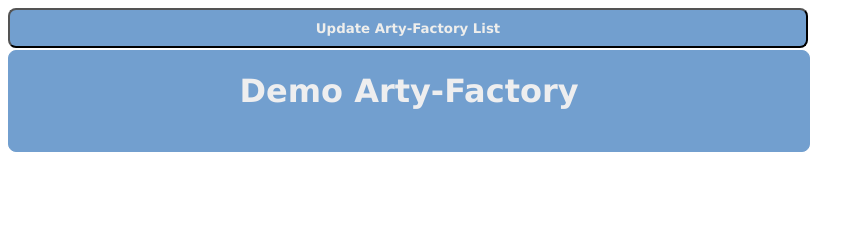
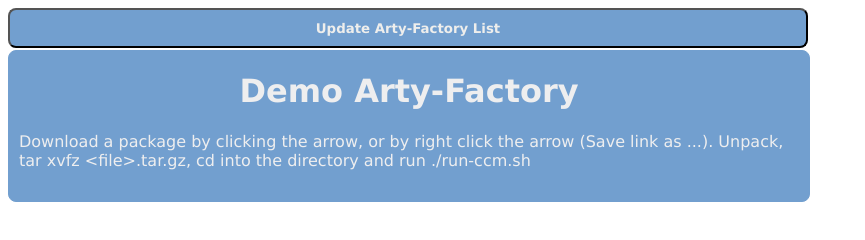
Before and after one commit to kosmoskatten/arty-factory, a plain HTML site: page site/index.html in a window 1280 px wide. Shown: the whole page, without its empty margins (0-865 px from the left). Drawn offline with Linux system fonts and the light colour scheme; no server answers.

Commit message:
More docu.

```diff
--- a/site/index.html
+++ b/site/index.html
@@ -45,17 +45,23 @@
                 object-fit: contain;
             }
             div.footer {
-                height: 100px;
+                height: 150px;
                 width: 100%;
                 background: #729fcf;
                 margin-top: 2px;
                 border: thin solid #729fcf;
                 border-radius: 8px;
-                text-align: center;
             }
             h1.footer {
                 color: #eeeeef;
                 font-family: Verdana, Geneva, Sans-Serif;
+                text-align: center;
+            }
+            p.footer {
+                color: #eeeeef;
+                font-family: Verdana, Geneva, Sans-Serif;
+                text-align: left;
+                margin: 10px;
             }
         <style>
     </head>
--- a/site/script/factory-client.js
+++ b/site/script/factory-client.js
@@ -19,6 +19,10 @@ function updateFileList() {
 }
 
 function createLayout() {
+    var infoText="Download a package by clicking the arrow, or by " +
+                 "right click the arrow (Save link as ...). Unpack, " +
+                 "tar xvfz <file>.tar.gz, cd into the directory and " +
+                 "run ./run-ccm.sh"
     var $layout=$("<div/>", {id: "layout", class: "layout"});
     var $update=$("<button/>", {id: "update",
                                 class: "update",
@@ -26,8 +30,11 @@ function createLayout() {
     var $box=$("<div/>", {id: "box", class: "box"});
     var $footer=$("<div/>", {id: "footer", class: "footer"});
     var $logo=$("<h1/>", {class: "footer", text: "Demo Arty-Factory"});
+    var $info=$("<p/>", {class: "footer",
+                        text: infoText});
 
     $footer.append($logo);
+    $footer.append($info);
     $layout.append($update);
     $layout.append($box);
     $layout.append($footer);
```
